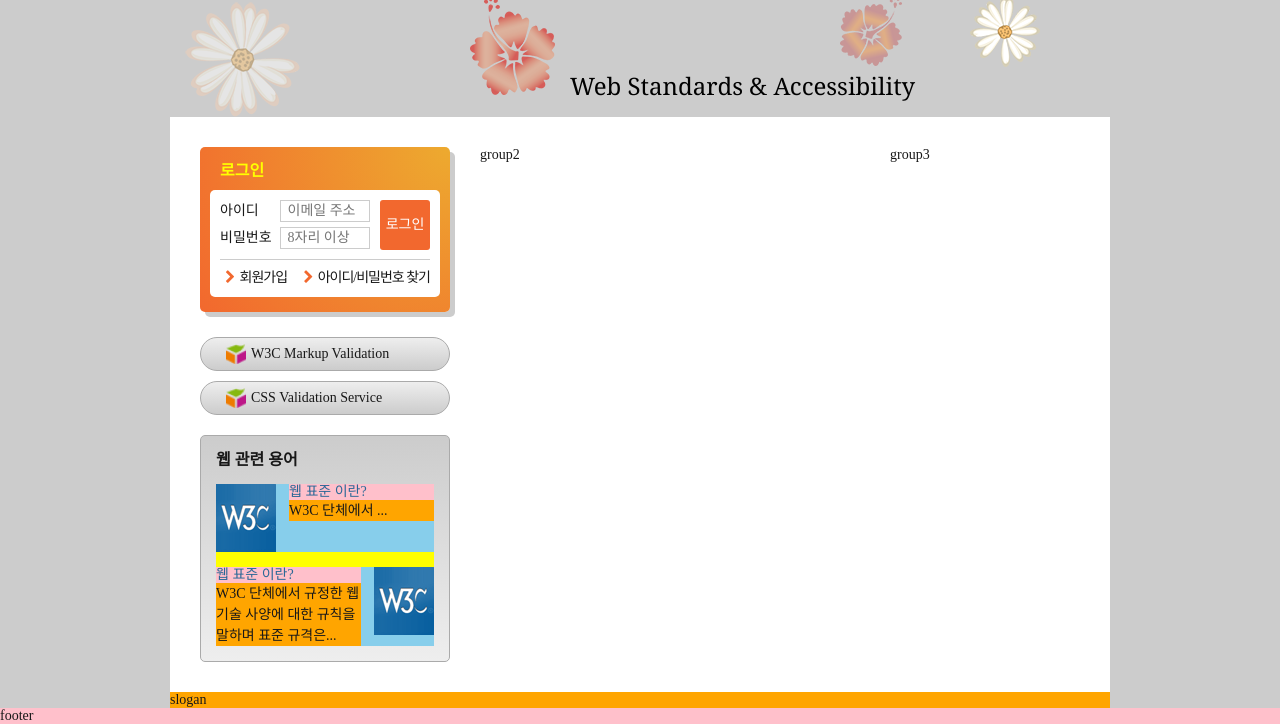
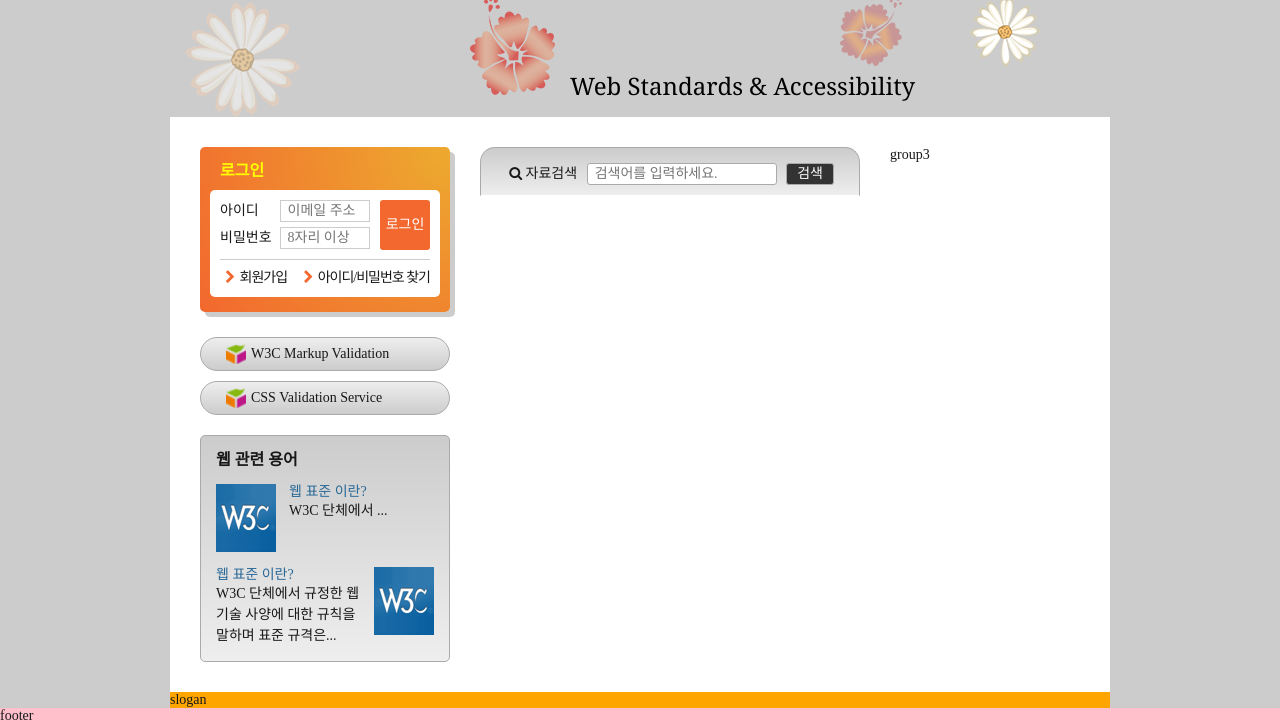
Before and after one commit to jjhstoday/FDS18, a plain HTML site: page index.html in a window 1280 px wide. Shown: the part 127-851 px from the top of the page. Drawn offline with nearby package versions, Linux system fonts and the light colour scheme; a web font is replaced by a local one.

Commit message:
검색 폼 마크업 및 디자인

```diff
--- a/css/stylesheet.css
+++ b/css/stylesheet.css
@@ -408,11 +408,10 @@ a {
 
 .term-list {
   margin: 15px 0 0 0;
-  background: yellow;
 }
-.term-list > div {
+
+.term-list>div {
   overflow: hidden;
-  background: skyblue;
 }
 
 .term-list div:nth-child(even) {
@@ -421,7 +420,6 @@ a {
 
 .term-list-subject,
 .term-list-brief {
-  background: pink;
   float: right;
   width: 145px;
 }
@@ -431,7 +429,6 @@ a {
 }
 
 .term-list-thumbnail {
-  background: lime;
   float: left;
 }
 
@@ -440,7 +437,6 @@ a {
 }
 
 .term-list-brief {
-  background: orange;
   float: right;
   width: 145px;
   line-height: 1.5em;
@@ -460,6 +456,47 @@ a {
   float: right;
 }
 
+/* 검색 폼 */
+.search-form {
+  background: #ccc linear-gradient(#ccc, #eee);
+  border: 1px solid #aaa;
+  border-bottom-color: #fff;
+  border-radius: 15px 15px 0 0;
+  padding: 15px 25px 10px;
+}
+
+.search-form fieldset {
+  border: 0;
+  margin: 0;
+  padding: 0;
+}
+
+.search-form-container {
+  display: flex;
+  flex-flow: row nowrap;
+  align-items: center;
+  justify-content: space-between;
+}
+
+.search-form [name="search"] {
+  border: 1px solid #aaa;
+  border-radius: 3px;
+  padding: 1px 1px 1px 0.5em;
+  height: 22px;
+  /* flex-grow: 1; */
+  width: 190px;
+  /* margin: 0 5px; */
+}
+
+.btn-search {
+  background-color: #333;
+  border: 1px solid #aaa;
+  color: #fff;
+  border-radius: 3px;
+  height: 22px;
+  padding: 0 10px;
+}
+
 .slogan {
   background: orange;
 }
--- a/index.html
+++ b/index.html
@@ -210,7 +210,19 @@
         </dl>
       </section>
     </div>
-    <div class="group group2">group2</div>
+    <div class="group group2">
+      <h2 class="a11y-hidden">검색</h2>
+      <form method="POST" action="https://formspree.io/seulbinim@gmail.com" class="search-form">
+        <fieldset>
+          <legend>검색 폼</legend>
+          <div class="search-form-container">
+            <label for="search"><span class="icon-search"></span>자료검색</label>
+            <input type="search" id="search" name="search" required placeholder="검색어를 입력하세요.">
+            <button class="btn-search" type="submit">검색</button>
+          </div>
+        </fieldset>
+      </form>
+    </div>
     <div class="group group3">group3</div>
   </main>
   <div class="slogan">slogan</div>
```
Lines whose indentation alone changed are shown as unchanged.
